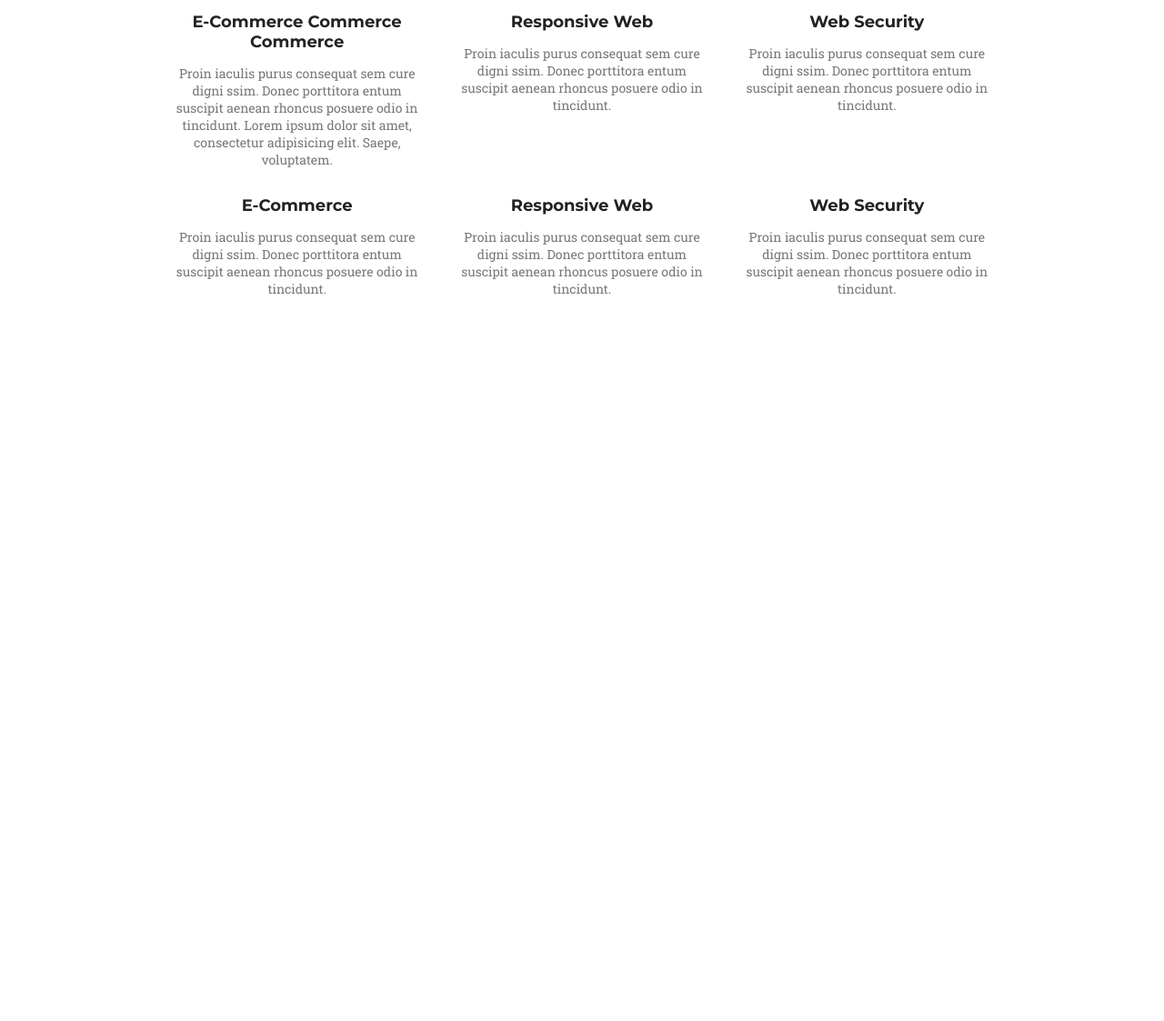
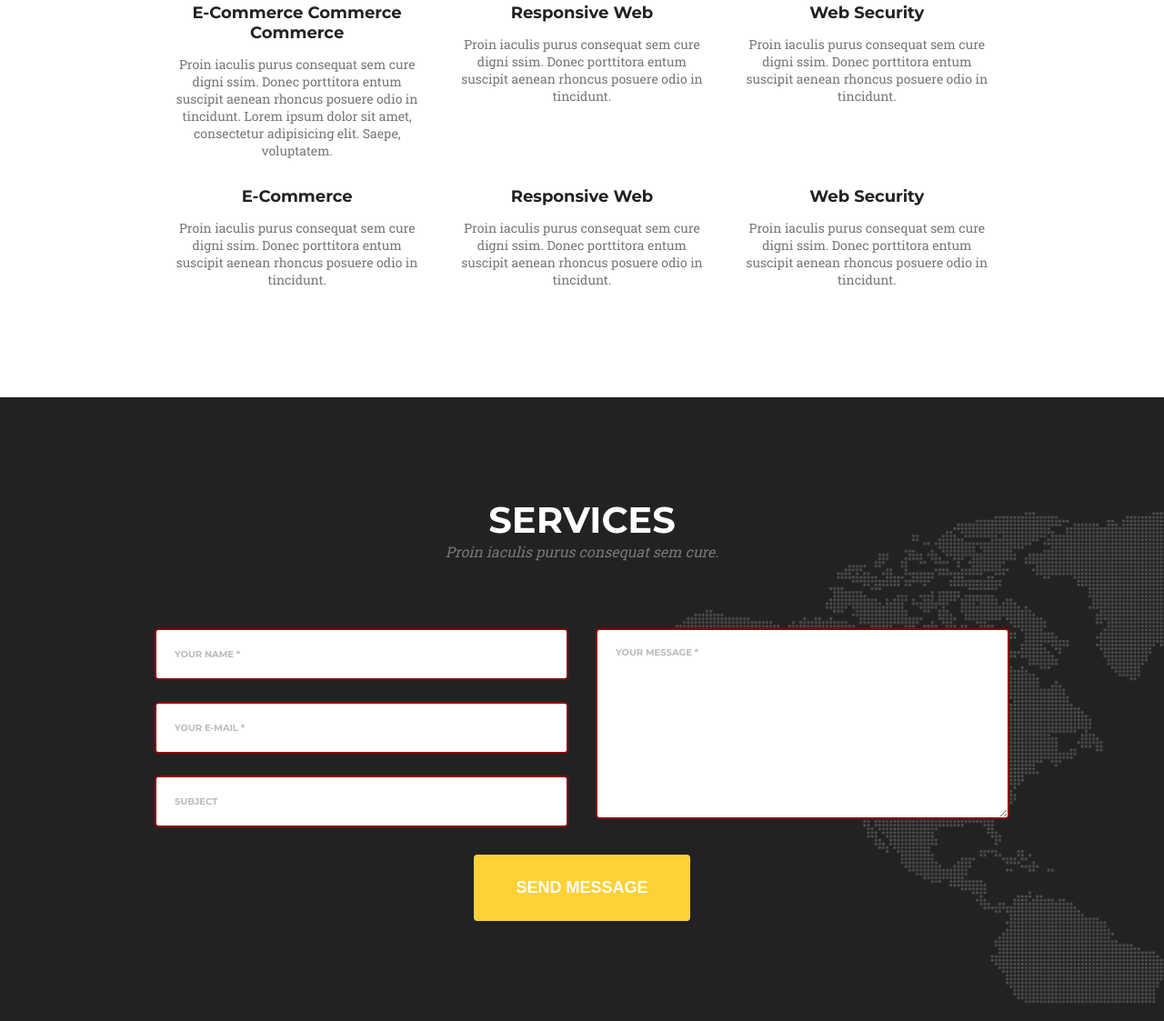
Before and after one commit to ivanchikap/goit, a plain HTML site: page lesson7/index.html in a window 1280 px wide. Shown: the part 321-1444 px from the top of the page at 91% size. Before the commit the page ends 800 px from the top, so only its background shows below. Drawn offline with Linux system fonts and the light colour scheme.

Commit message:
during work

```diff
--- a/lesson7/index.html
+++ b/lesson7/index.html
@@ -27,8 +27,8 @@
     <main class="main">
         <section class="services">
             <div class="container text-center">
-                <h2 class="services-title font-montserrat">Services</h2>
-                <p class="services-subtitle">Proin iaculis purus consequat sem cure. </p>
+                <h2 class="title font-montserrat">Services</h2>
+                <p class="subtitle">Proin iaculis purus consequat sem cure. </p>
                 <ul class="services-content">
                     <li class="card card-commerce">
                         <h3 class="card-title">E-Commerce Commerce Commerce</h3>
@@ -76,6 +76,26 @@
                 </ul>
             </div>
         </section>
+        <section class="contact">
+            <div class="container text-center">
+                <h2 class="title font-montserrat text-white">Services</h2>
+                <p class="subtitle">Proin iaculis purus consequat sem cure. </p>
+                <form action="#" class="contact-form ">
+                    <div class="contact-inputs-wrap d-flex justify-content-center">
+                        <div class="left-wrap">
+                            <input name="name" type="text" placeholder="your Name *" required autofocus>
+                            <input name="email" type="email" placeholder="your e-mail *" required>
+                            <input name="subject" type="text" placeholder="subject" required>
+                        </div>
+                        <label class="textarea-label">
+                            <textarea class="contact-textarea" name="message" placeholder="Your message *" required></textarea>
+                        </label>
+                    </div>
+
+                    <button class="contact-button" type="submit">Send Message</button>
+                </form>
+            </div>
+        </section>
     </main>
 </body>
 </html>
--- a/lesson7/style.css
+++ b/lesson7/style.css
@@ -46,7 +46,9 @@ button {
     border: none;
     cursor: pointer;
 }
-
+textarea {
+    resize: vertical;
+}
 /* reset end */
 
 /* default classes start*/
@@ -61,13 +63,29 @@ button {
 .text-center {
     text-align: center;
 }
+.text-white {
+    color: #fff !important;
+}
 /* default classes end*/
+
+/* default styles start*/
+.title {
+    color: #222222;
+    font-size: 40px;
+    font-weight: 700;
+    text-transform: uppercase;
+}
+.subtitle {
+    font-style: italic;
+    font-size: 16px;
+}
+/* default styles end*/
+
 
 /* custom classes start*/
 .navigation {
     min-height: 116px;
     font-family: 'Montserrat', sans-serif;
-    margin-bottom: 70px;
 }
 .pages-item {
     color: #222222;
@@ -82,16 +100,10 @@ button {
     margin-left: 40px;
 }
 
-.services-title {
-    color: #222222;
-    font-size: 40px;
-    font-weight: 700;
-    text-transform: uppercase;
+.services {
+    padding: 60px 0 120px 0;
 }
-.services-subtitle {
-    font-style: italic;
-    font-size: 16px;
-}
+
 .services-content {
     display: flex;
     flex-wrap: wrap;
@@ -100,9 +112,6 @@ button {
 .card {
     flex: 0 0 33.3333%;
     padding: 0 15px;
-}
-.card-title {
-
 }
 .card:not(:nth-of-type(-n+3)) {
     margin-top: 30px;
@@ -114,4 +123,77 @@ button {
     font-weight: 700;
     margin-bottom: 14px;
 }
+
+.contact {
+    background: #222 url("img/2-layers.png") no-repeat center / cover;
+    min-height: 676px;
+    padding: 110px 0;
+}
+
+.contact-form {
+    margin-top: 74px;
+}
+
+.left-wrap {
+    padding-right: 15px;
+    flex: 0 0 50%;
+}
+.left-wrap input {
+    width: 100%;
+}
+.left-wrap input + input {
+    margin-top: 24px;
+}
+.textarea-label {
+    width: 100%;
+    padding-left: 15px;
+
+}
+.contact-textarea {
+    flex: 0 0 50%;
+    width: 100%;
+    min-height: 210px;
+}
+
+.contact-form input, .contact-form textarea {
+    padding: 20px;
+    color: #bbbbbb;
+    font-family: "Montserrat", sans-serif;
+    font-weight: 700;
+    font-size: 10px;
+    text-transform: uppercase;
+    border: 1px solid #cccccc;
+    background-color: #ffffff;
+    border-radius: 4px;
+    line-height: 1;
+}
+
+.contact-form input:invalid, .contact-form textarea:invalid {
+    border-width: 2px;
+    border-color: darkred;
+}
+.contact-form input::placeholder, .contact-form textarea::placeholder {
+    color: #bbbbbb;
+    font-family: "Montserrat", sans-serif;
+    font-size: 10px;
+    font-weight: 700;
+    text-transform: uppercase;
+    line-height: 1;
+}
+
+.contact-button {
+    margin-top: 30px;
+    padding: 26px 46px;
+    background-color: #fed136;
+    color: #ffffff;
+    font-size: 18px;
+    font-weight: 700;
+    text-transform: uppercase;
+    border-radius: 4px;
+    transition: all .3s ease;
+}
+.contact-button:hover {
+    box-shadow: 4px 4px 8px rgba(254, 209, 54, .7);
+    transform: scale(1.01);
+}
 /* custom classes end*/
```
Also changed, not shown: lesson7/img/2-layers.png (added), lesson7/img/Background.jpg (added).
